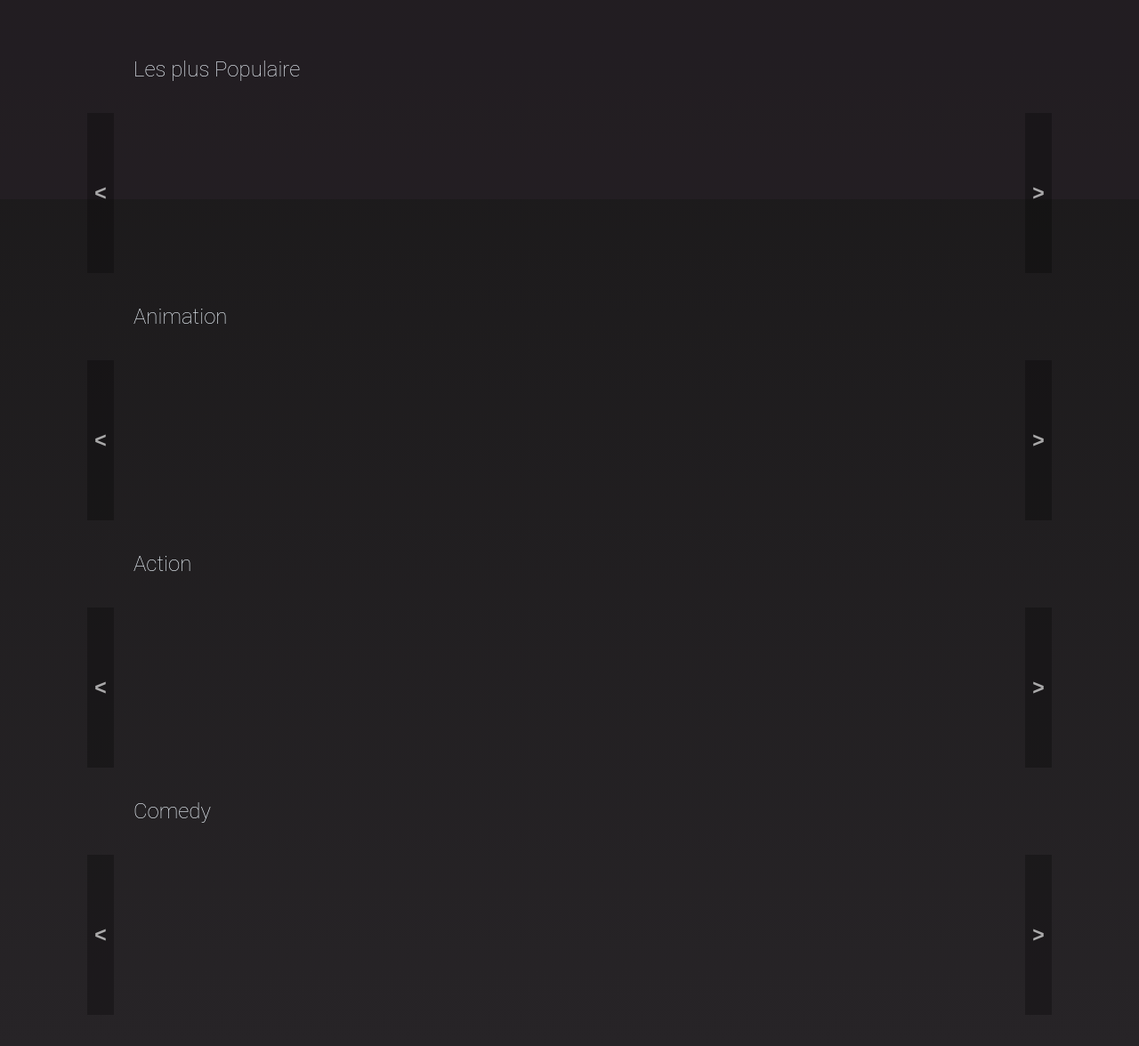
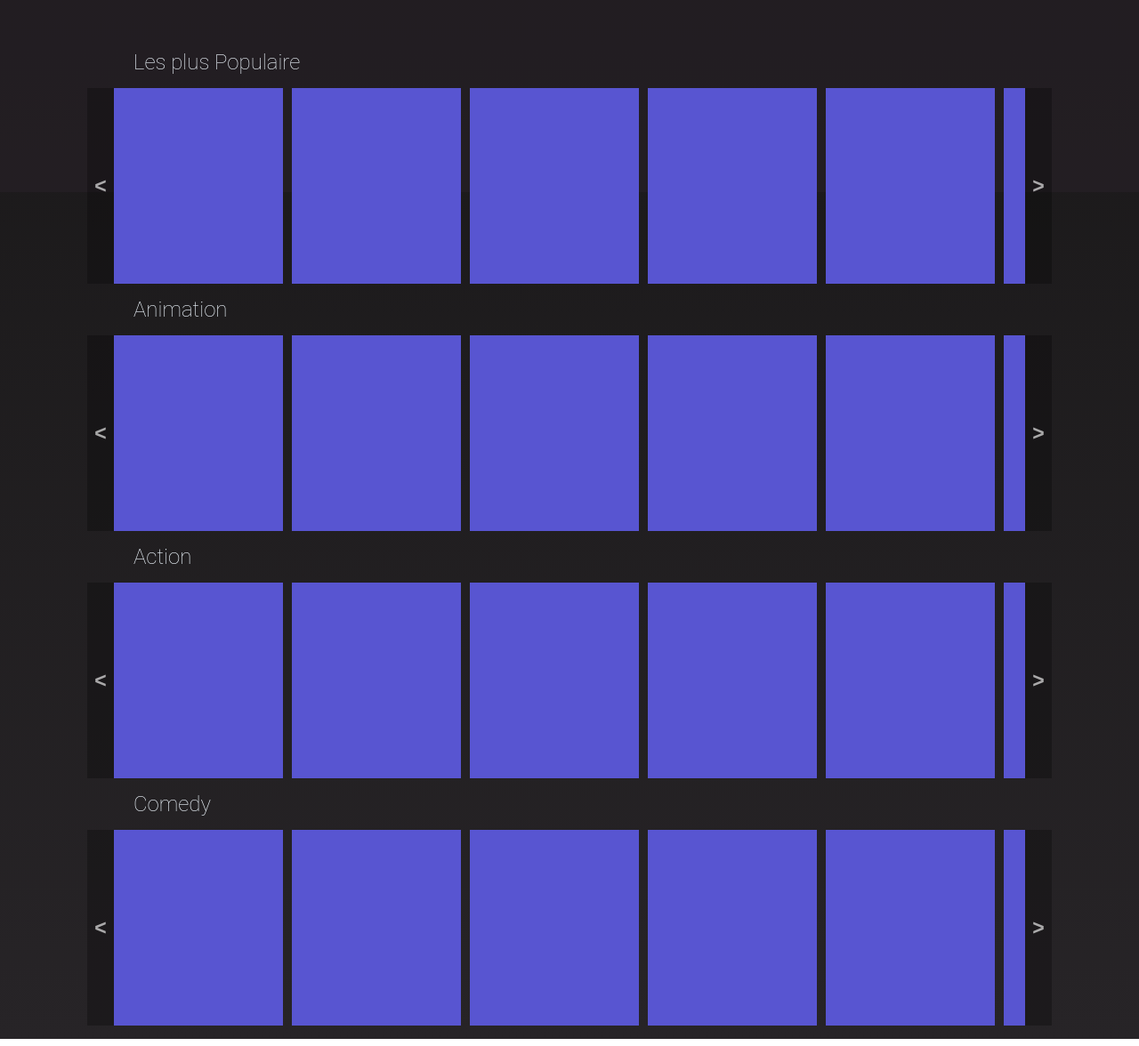
Before and after one commit to tsuplige/Python_P5_Thomas_Supligeon, a plain HTML site: page index.html in a window 1280 px wide. Shown: the part 456-1632 px from the top of the page at 89% size. Drawn offline with nearby package versions, Linux system fonts and the light colour scheme; no server answers; a web font is replaced by a local one.

Commit message:
correction du html et css(pour W3c) + modification taille image film

```diff
--- a/index.html
+++ b/index.html
@@ -1,3 +1,4 @@
+<!DOCTYPE html>
 <html lang="fr">
 
 <head>
@@ -14,7 +15,7 @@
   <link rel="stylesheet" type="text/css" href="https://cdn.jsdelivr.net/jquery.slick/1.6.0/slick.css" />
 
   <meta name="viewport" content="width=device-width, initial-scale=1" />
-  <script src="../js/main.js" defer type="module"></script>
+  <script src="../js/main.js" defer></script>
 </head>
 
 <body>
@@ -25,13 +26,13 @@
       <a href="#most_popular_movie">Categories</a>
     </nav>
   </header>
-  <section id="best_movie_section">
+  <div id="best_movie_section">
     <article id="best_movie">
-      <aside id="best_movie_content">
+      <div id="best_movie_content">
         <div class="modal best-modal">
           <div class="modal__header">
-            <h3> titre film</h3>
-            <span class="close">&times;</span>
+            <h2> titre film</h2>
+            <div class="close">&times;</div>
           </div>
           <div class="modal__body">
 
@@ -50,180 +51,181 @@
               <p>box office</p>
             </div>
           </div>
-      </aside>
+        </div>
+      </div>
     </article>
-  </section>
-  <section class="movie_per_categorie">
+  </div>
+  <div class="movie_per_categorie">
     <div class="modal " id="cat-modal">
     </div>
     <h2 class="categories-title">Les plus Populaire</h2>
     <div class="most_popular_slider slider_content">
-      <button class="previus_slide" id="scrollToStartButton01"><</button>
+      <button class="previus_slide" id="scrollToStartButton01">&lt;</button>
 
       <div class="cat_list cat_list1" id="most_popular_movie">
 
-        <span class="cat_list_element">
+        <div class="cat_list_element">
           <div class="cat_list-movie best-movie">
           </div>
-        </span>
-        <span class="cat_list_element">
+        </div>
+        <div class="cat_list_element">
           <div class="cat_list-movie best-movie">
           </div>
-        </span>
-        <span class="cat_list_element">
+        </div>
+        <div class="cat_list_element">
           <div class="cat_list-movie best-movie">
           </div>
-        </span>
-        <span class="cat_list_element">
+        </div>
+        <div class="cat_list_element">
           <div class="cat_list-movie best-movie">
           </div>
-        </span>
-        <span class="cat_list_element">
+        </div>
+        <div class="cat_list_element">
           <div class="cat_list-movie best-movie">
           </div>
-        </span>
-        <span class="cat_list_element">
+        </div>
+        <div class="cat_list_element">
           <div class="cat_list-movie best-movie">
           </div>
-        </span>
-        <span class="cat_list_element">
+        </div>
+        <div class="cat_list_element">
           <div class="cat_list-movie best-movie">
           </div>
-        </span>
+        </div>
       </div>
 
-      <button class="next_slide" id="scrollToEndButton01">></button>
+      <button class="next_slide" id="scrollToEndButton01">&gt;</button>
     </div>
     <h2 class="categories-title">Animation</h2>
     <div class="animation_slider slider_content">
-      <button class="previus_slide" id="scrollToStartButton02"><</button>
+      <button class="previus_slide" id="scrollToStartButton02">&lt;</button>
 
       <div class="cat_list cat_list2" id="animation">
 
-        <span class="cat_list_element">
+        <div class="cat_list_element">
           <div class="cat_list-movie animation-movie">
           </div>
-        </span>
+        </div>
 
-        <span class="cat_list_element">
+        <div class="cat_list_element">
           <div class="cat_list-movie animation-movie">
           </div>
-        </span>
+        </div>
 
-        <span class="cat_list_element">
+        <div class="cat_list_element">
           <div class="cat_list-movie animation-movie">
           </div>
-        </span>
+        </div>
 
-        <span class="cat_list_element">
+        <div class="cat_list_element">
           <div class="cat_list-movie animation-movie">
           </div>
-        </span>
+        </div>
 
-        <span class="cat_list_element">
+        <div class="cat_list_element">
           <div class="cat_list-movie animation-movie">
           </div>
-        </span>
+        </div>
 
-        <span class="cat_list_element">
+        <div class="cat_list_element">
           <div class="cat_list-movie animation-movie">
           </div>
-        </span>
+        </div>
 
-        <span class="cat_list_element">
+        <div class="cat_list_element">
           <div class="cat_list-movie animation-movie">
           </div>
-        </span>
+        </div>
 
       </div>
 
-      <button class="next_slide" id="scrollToEndButton02">></button>
+      <button class="next_slide" id="scrollToEndButton02">&gt;</button>
     </div>
     <h2 class="categories-title">Action</h2>
     <div class="action_slider slider_content">
-      <button class="previus_slide" id="scrollToStartButton03"><</button>
+      <button class="previus_slide" id="scrollToStartButton03">&lt;</button>
 
       <div class="cat_list cat_list3" id="action">
 
-        <span class="cat_list_element">
+        <div class="cat_list_element">
           <div class="cat_list-movie action-movie">
           </div>
-        </span>
+        </div>
 
-        <span class="cat_list_element">
+        <div class="cat_list_element">
           <div class="cat_list-movie action-movie">
           </div>
-        </span>
+        </div>
 
-        <span class="cat_list_element">
+        <div class="cat_list_element">
           <div class="cat_list-movie action-movie">
           </div>
-        </span>
+        </div>
 
-        <span class="cat_list_element">
+        <div class="cat_list_element">
           <div class="cat_list-movie action-movie">
           </div>
-        </span>
+        </div>
 
-        <span class="cat_list_element">
+        <div class="cat_list_element">
           <div class="cat_list-movie action-movie">
           </div>
-        </span>
+        </div>
 
-        <span class="cat_list_element">
+        <div class="cat_list_element">
           <div class="cat_list-movie action-movie">
           </div>
-        </span>
+        </div>
 
-        <span class="cat_list_element">
+        <div class="cat_list_element">
           <div class="cat_list-movie action-movie">
           </div>
-        </span>
+        </div>
 
       </div>
 
-      <button class="next_slide" id="scrollToEndButton03">></button>
+      <button class="next_slide" id="scrollToEndButton03">&gt;</button>
     </div>
     <h2 class="categories-title">Comedy</h2>
     <div class="comedy_slider slider_content">
-      <button class="previus_slide" id="scrollToStartButton04"><</button>
+      <button class="previus_slide" id="scrollToStartButton04">&lt;</button>
 
       <div class="cat_list cat_list4" id="comedy">
 
-        <span class="cat_list_element">
+        <div class="cat_list_element">
           <div class="cat_list-movie comedy-movie">
           </div>
-        </span>
-        <span class="cat_list_element">
+        </div>
+        <div class="cat_list_element">
           <div class="cat_list-movie comedy-movie">
           </div>
-        </span>
-        <span class="cat_list_element">
+        </div>
+        <div class="cat_list_element">
           <div class="cat_list-movie comedy-movie">
           </div>
-        </span>
-        <span class="cat_list_element">
+        </div>
+        <div class="cat_list_element">
           <div class="cat_list-movie comedy-movie">
           </div>
-        </span>
-        <span class="cat_list_element">
+        </div>
+        <div class="cat_list_element">
           <div class="cat_list-movie comedy-movie">
           </div>
-        </span>
-        <span class="cat_list_element">
+        </div>
+        <div class="cat_list_element">
           <div class="cat_list-movie comedy-movie">
           </div>
-        </span>
-        <span class="cat_list_element">
+        </div>
+        <div class="cat_list_element">
           <div class="cat_list-movie comedy-movie">
           </div>
-        </span>
+        </div>
 
       </div>
 
-      <button class="next_slide" id="scrollToEndButton04">></button>
+      <button class="next_slide" id="scrollToEndButton04">&gt;</button>
     </div>
-  </section>
+  </div>
 </body>
 
 </html>
--- a/js/main.js
+++ b/js/main.js
@@ -55,10 +55,8 @@ async function AddBestMovieData() {
   let best_movie_data = await getMovieByTitle(id)
 
   let best_movie = document.getElementById("best_movie_section");
-  let best_movie_modal = document.getElementById("best-movie_modale-header");
 
   let iurl = best_movie_data['image_url']
-  let best_content = document.getElementById("best_movie_content");
 
   let html = `<div id="best-movie_modal" class="modal">
 
@@ -203,6 +201,7 @@ async function modalActivate(){
     }
   }
 }
+
 AddBestMovieData()
 AddSliderMovieData('sort_by=-imdb_score', "best-movie")
 AddSliderMovieData('genre=animation', 'animation-movie')
--- a/styles/style.scss
+++ b/styles/style.scss
@@ -55,7 +55,7 @@
   }
 
   #best_movie_section {
-    height: 85%;
+    height: 14em;
     width: 100%;
     margin: auto;
     margin-bottom: -10rem;
@@ -75,7 +75,7 @@
     background-color : #5855D1;
     color : white;
     width: 20%;
-    height: 7%;
+    height: 40px;
     font-size: 20px;
     text-align: center;
     text-decoration: none;
@@ -119,6 +119,7 @@
 }
 .cat_list {
   width: 80%;
+  overflow-y: clip;
   overflow-x: auto ;
   -ms-overflow-style: none;
   scrollbar-width: none;
@@ -140,10 +141,11 @@ display: none;
   cursor: pointer;
 }
 .cat_list-movie {
-  width: 250px;
-  height: 180px;
+  width: 190px;
+  height: 220px;
   margin-right: 10px;
   transition: 0.5s;
+  background-color: #5855D1;
   .movie_img {
     width: 100%;
     height: 100%;
@@ -158,13 +160,13 @@ display: none;
 }
 
 .cat_list-movie:hover {
-  width: 300px;
-  height: 190px;
+  width: 210px;
+  height: 280px;
 }
 
 .previus_slide, .next_slide {
   width: 30px;
-  height: 180px;
+  height: 220px;
   font-weight: 900;
   font-size: 23px;
   color: #ffffffa1;
@@ -176,7 +178,6 @@ display: none;
 }
 .previus_slide:hover, .next_slide:hover {
   width: 50px;
-  position: aliceblue;
   color: white;
 }
 
```
Also changed, not shown: styles/style.css, 1 other file.
